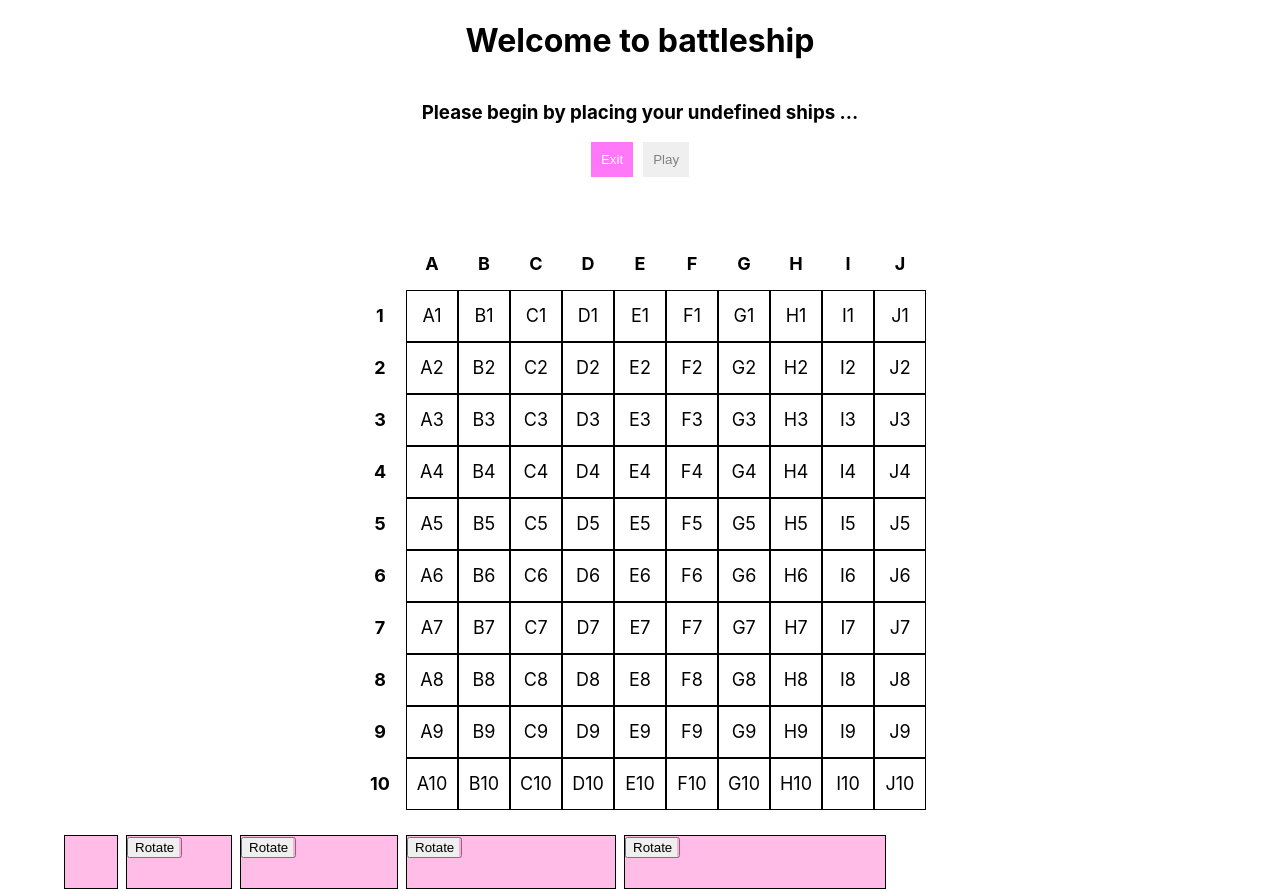
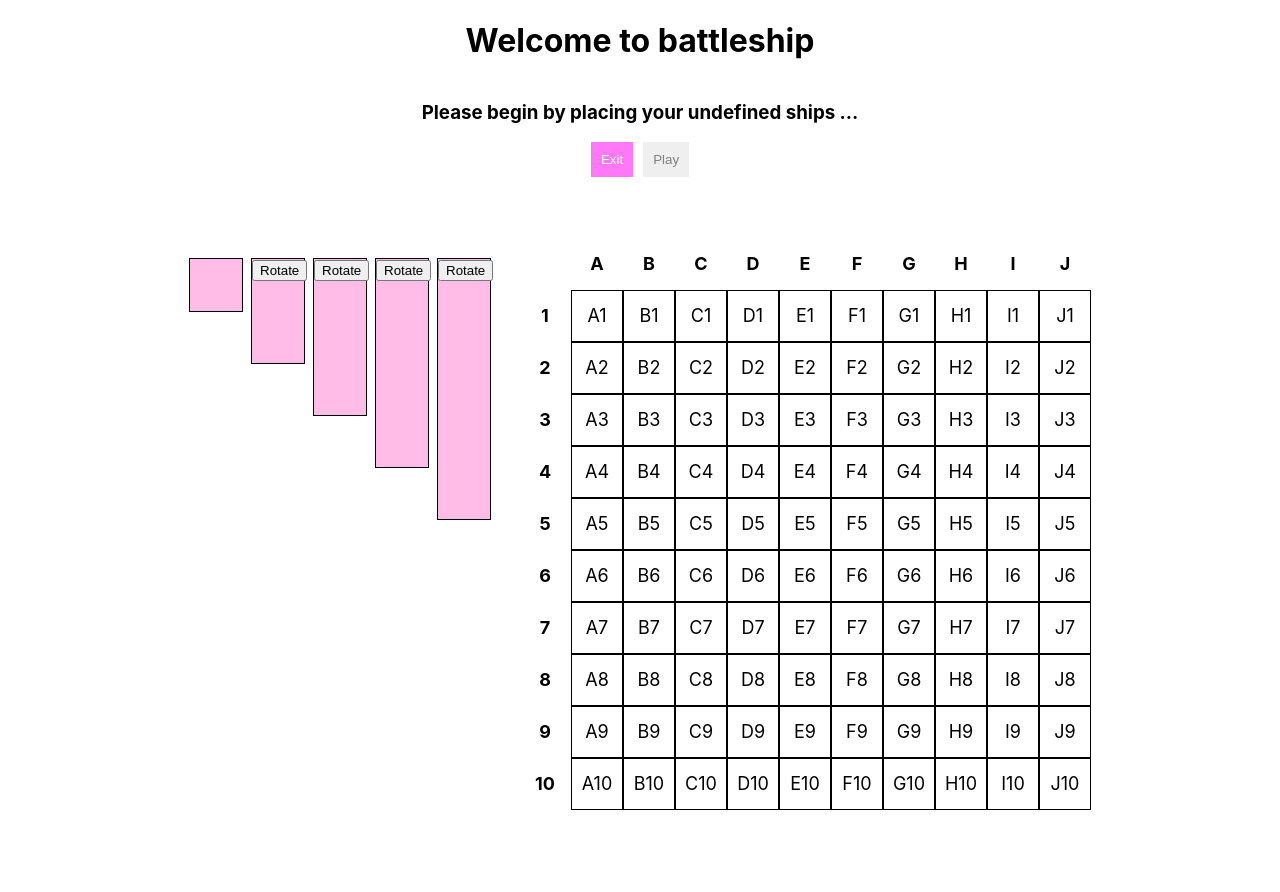
Before and after one commit to morriswa/cmx-battleship, an Angular app: page /play in a window 1280 px wide. After the commit the page ends 810 px from the top, so only its background shows below. Built offline with nearby package versions, Linux system fonts and the light colour scheme; no server answers; sample sign-in values are in the browser's storage.

Commit message:
style: move ships to screen left

```diff
--- a/src/app/components/game-ship/draggable/game-ship-draggable.component.ts
+++ b/src/app/components/game-ship/draggable/game-ship-draggable.component.ts
@@ -34,7 +34,7 @@ export class GameShipDraggableComponent implements OnInit {
   // internal state
   @ViewChild("shipRef") shipRef!: ElementRef;
   protected display = signal(true);
-  protected isHorizontal = signal(true);
+  protected isHorizontal = signal(false);
   protected rotate() {
     this.isHorizontal.update(bo=>!bo);
     setTimeout(()=>this.handleDropEnd(), 100)
--- a/src/app/components/game-ship/game-ship.component.ts
+++ b/src/app/components/game-ship/game-ship.component.ts
@@ -14,7 +14,7 @@ import {GameShipSpacerComponent} from "./spacer/game-ship-spacer.component";
 @Component({
   selector: "app-game-ship",
   template: `
-    <div class="flex-col" #containingColumn>
+    <div class="flex-row align-items-flex-start" #containingColumn>
       <app-game-ship-spacer [shipLength]="this.shipLength"/>
       <app-game-ship-draggable #draggableComponent [shipLength]="this.shipLength"/>
     </div>
@@ -40,8 +40,8 @@ export class GameShipComponent implements AfterViewInit {
   // lifecycle
   ngAfterViewInit() {
     if (!(this.draggableComponent && this.containingColumn)) return;
-    const height = window.getComputedStyle(this.draggableComponent.shipRef.nativeElement).height;
-    const computedHeight = 10 + Number(height.substring(0, height.length - 2));
-    this.renderer.setStyle(this.containingColumn.nativeElement, 'height', computedHeight + 'px');
+    const width = window.getComputedStyle(this.draggableComponent.shipRef.nativeElement).width;
+    const computedWidth = 10 + Number(width.substring(0, width.length - 2));
+    this.renderer.setStyle(this.containingColumn.nativeElement, 'width', computedWidth + 'px');
   }
 }
--- a/src/app/components/game-ship/spacer/game-ship-spacer.component.ts
+++ b/src/app/components/game-ship/spacer/game-ship-spacer.component.ts
@@ -4,8 +4,7 @@ import {Component, Input} from "@angular/core";
   selector: "app-game-ship-spacer",
   template: `
     <!-- build dock -->
-    <div class="flex-row">
-      <div style="width: 10px;"></div>
+    <div class="flex-col">
       @for (shipSection of ['1','2','3','4','5'].slice(0, this.shipLength); track shipSection;) {
         <div class="game-ship-initial-location-placeholder"></div>
       }
--- a/src/app/components/game-tile/game-tile.component.ts
+++ b/src/app/components/game-tile/game-tile.component.ts
@@ -81,6 +81,7 @@ export class GameTileComponent implements AfterViewInit {
         }
       }
 
+      this.detectTileLocationChange();
       await sleep(100);
     }
     console.log('ship loop destroyed')
--- a/src/app/pages/play-game/play-game.component.html
+++ b/src/app/pages/play-game/play-game.component.html
@@ -1,5 +1,7 @@
-<div class="app-body" *ngIf="userSessions.sessionInfo() as session">
 
+@if (userSessions.sessionInfo(); as session) {
+
+  <div class="app-title">
     <h1>Welcome to battleship {{ session.player_name }}</h1>
     <h3 *ngIf="!game.active">
       Please begin by placing your
@@ -29,15 +31,22 @@
       <h3>&nbsp;</h3>
     }
 
-    <app-gameboard class="app-gameboard"></app-gameboard>
+  </div>
 
-    <br>
+  <div class="app-body mx-auto">
 
+    <div class="app-ship-selector">
       @if (shipSelection.active) {
-      <div class="flex-wrap vw-90 mx-auto">
+        <div class="flex-wrap mx-auto mt-2">
           @for (ship of [1,2,3,4,5].slice(0, $any(session.num_ships)); track ship) {
             <app-game-ship [shipLength]="ship"/>
           }
         </div>
       }
     </div>
+
+    <app-gameboard class="app-gameboard"></app-gameboard>
+
+  </div>
+
+}
--- a/src/app/pages/play-game/play-game.component.scss
+++ b/src/app/pages/play-game/play-game.component.scss
@@ -1,6 +1,20 @@
+
+.app-title {
+  display: flex;
+  flex-direction: column;
+  align-items: center;
+}
 
 .app-body {
-    display: flex;
-    flex-direction: column;
-    align-items: center;
+  width: 90vw;
+  display: flex;
+  flex-direction: row;
+  flex-wrap: wrap;
+  align-items: flex-start;
+  justify-content: center;
+  column-gap: 20px;
 }
+
+.app-ship-selector {
+  max-width: 500px;
+}
--- a/src/styles/cmx-theme.scss
+++ b/src/styles/cmx-theme.scss
@@ -54,8 +54,8 @@
 
 .game-ship-initial-location-placeholder {
   background-color: $clear;
-  height: 5px;
-  width: $game-tile-width + $game-tile-border-width + $game-tile-border-width;
+  height: $game-tile-height + $game-tile-border-width + $game-tile-border-width;
+  width: 0;
 }
 
 .game-ship-section {
--- a/src/styles/tools.scss
+++ b/src/styles/tools.scss
@@ -40,3 +40,7 @@
   margin-left: auto;
   margin-right: auto;
 }
+
+.mt-2 {
+  margin-top: 20px;
+}
```
Lines whose indentation alone changed are shown as unchanged.
